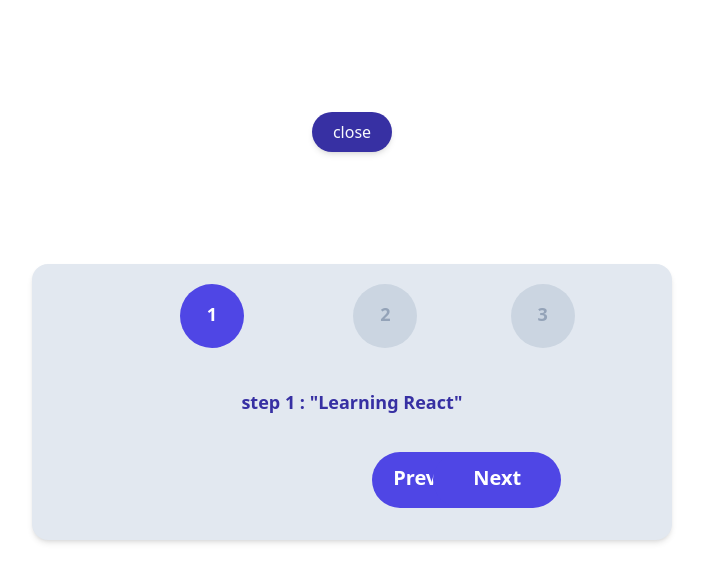
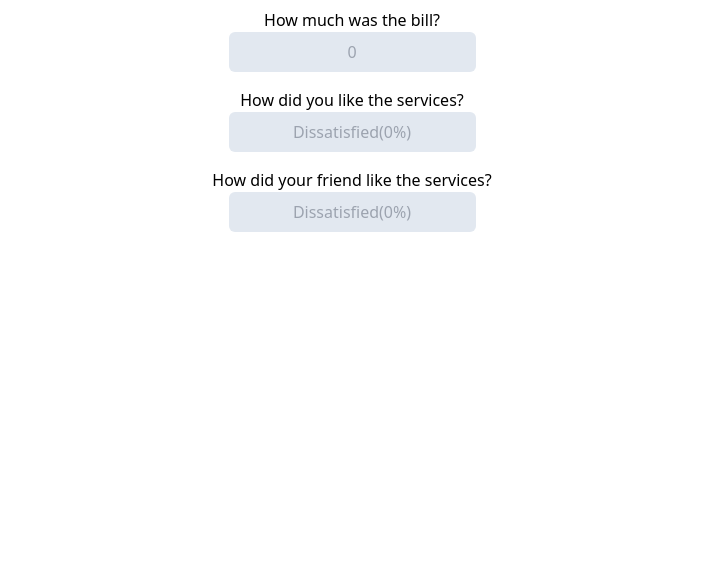
Before and after one commit to parisaMontakhab/Step-message, a React (Vite) app in the folder msg-step/: page / in a window 1280 px wide. Shown: the top 582 px of the page, without its empty margins (288-991 px from the left). Built offline with nearby package versions, Linux system fonts and the light colour scheme.

Commit message:
feat: coded the first structure of challeng

```diff
--- a/msg-step/src/App.jsx
+++ b/msg-step/src/App.jsx
@@ -1,6 +1,7 @@
 import React from "react";
 import "./App.css";
 import Step from "./components/Challenge1";
+import ChallengeTwo from "./components/Challenge2";
 
 
 
@@ -9,7 +10,7 @@ function App() {
 
   return (
     <div>
-      <Step/>
+     <ChallengeTwo/>
     </div>
   );
 }
--- a/msg-step/src/components/Challenge2.jsx
+++ b/msg-step/src/components/Challenge2.jsx
@@ -2,5 +2,25 @@
 
 
 export default function ChallengeTwo (){
+    return(
+        <div className="text-center">
 
+            <div className="mb-4 mt-2">
+                <h2>How much was the bill?</h2>
+                <input type="text" placeholder="0" className="bg-slate-200 p-2 text-center rounded-md"/>
+            </div>
+
+            <div className="mb-4 mt-2">
+                <h2>How did you like the services?</h2>
+                <input type="text" placeholder="Dissatisfied(0%)" className="bg-slate-200 p-2 text-center rounded-md"/>
+            </div>
+
+
+            <div className="mb-4 mt-2">
+                <h2>How did your friend like the services?</h2>
+                <input type="text" placeholder="Dissatisfied(0%)" className="bg-slate-200 p-2 text-center rounded-md"/>
+            </div>
+
+        </div>
+    )
 }
```
